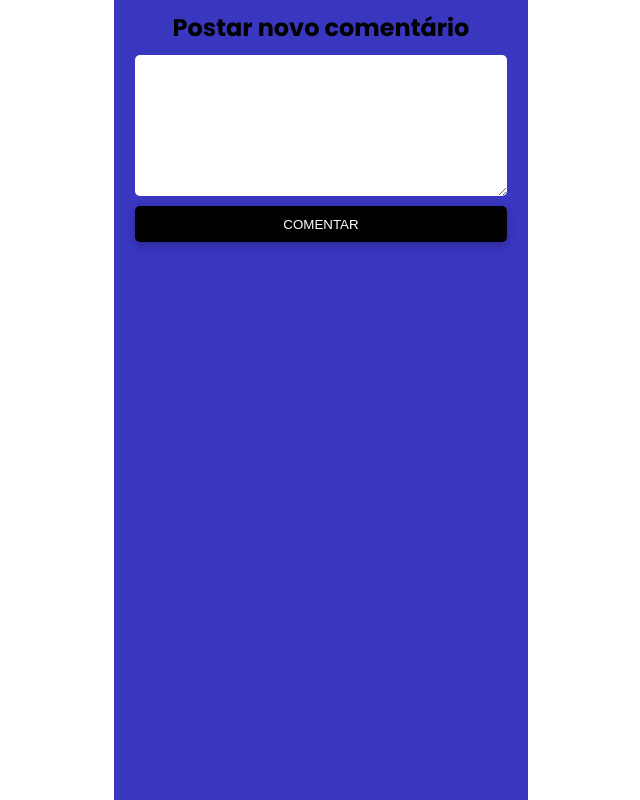
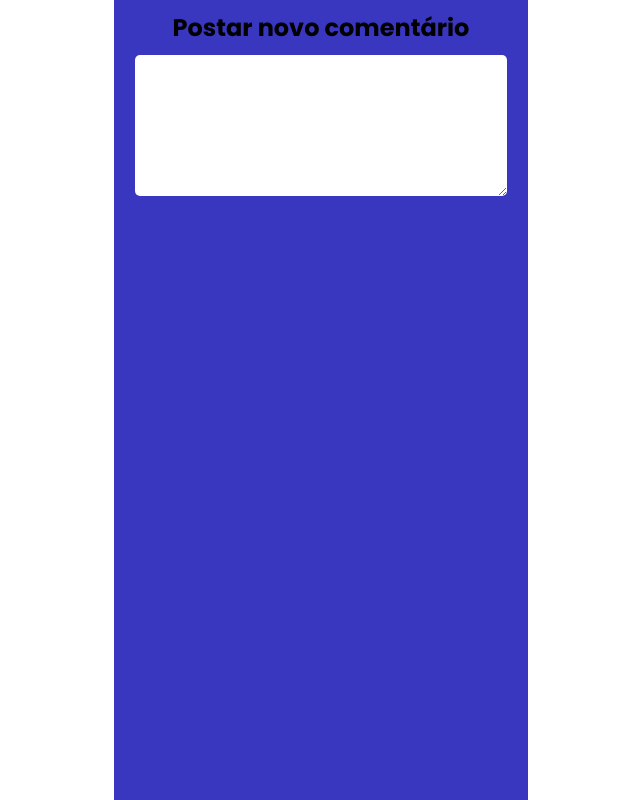
Before and after one commit to walterpaulo/list-comments, a React (Vite) app: page / in a window 1280 px wide. Shown: the whole page, without its empty margins (319-959 px from the left). Built offline with nearby package versions, Linux system fonts and the light colour scheme.

Commit message:
freat: validate

```diff
--- a/src/pages/Comment/index.tsx
+++ b/src/pages/Comment/index.tsx
@@ -1,19 +1,21 @@
 import React, { useEffect, useState } from 'react';
 import { Button } from '../../components/Button';
 import { Textarea } from '../../components/Textarea';
-import { P, BoxMessagem, Container } from './style';
+import { P, BoxMessagem, Container, ShowButton } from './style';
 
 function Comment() {
 
 	const [ comment, setComment] = useState<string>()
 	const [ listComment, setListComment] = useState([])
 	const [ numberText, setNumeberText] = useState<number>()
+  const [ isButton, setIsButton] = useState(false)
 
 	const addComment = ()=>{
 		const listobjet = setListComment
 		setListComment(list=> [...list, comment])
 		setComment("")
 		setNumeberText(108)
+    setIsButton(false)
 	}
 
 	const handleTextarae = (e: any) =>{
@@ -22,6 +24,7 @@ function Comment() {
 		setComment(textTextare)
 		const countCharacter = textTextare.length
 		setNumeberText( maxLength - countCharacter )
+    countCharacter >= 3? setIsButton(true) : setIsButton(false)
     }
 
 	return (
@@ -29,7 +32,11 @@ function Comment() {
 			<h2>Postar novo comentário</h2>
       <Textarea width='80%' height='100px' maxLength={108} numberText={numberText} onChange={handleTextarae} value={comment}>
       </Textarea>
-				<Button width='90%' height='36px' onClick={addComment}>Comentar</Button>
+      {isButton &&(
+        <ShowButton>
+        <Button width='100%' height='36px' onClick={addComment}>Comentar</Button>
+      </ShowButton>
+      )}
       <BoxMessagem>
       {listComment.map((prop, i)=>(
         <P key={i}>{prop}</P>
--- a/src/pages/Comment/style.ts
+++ b/src/pages/Comment/style.ts
@@ -13,6 +13,11 @@ export const Container = styled.div`
 export const BoxMessagem = styled.div`
 	width: 90%;
 	`
+export const ShowButton = styled.div`
+	width: 90%;
+	display: flex;
+	justify-content: center;
+`
 export const P = styled.p`
 	margin-bottom: 10px;
 	background-color: var(--bg-color-secondary);
@@ -22,4 +27,5 @@ export const P = styled.p`
 	max-height: 80px;
 	word-wrap:break-word;
 	box-shadow: rgba(0, 0, 0, 0.24) 0px 3px 8px;
+	min-height: 24px;
 `
```
Lines whose indentation alone changed are shown as unchanged.
